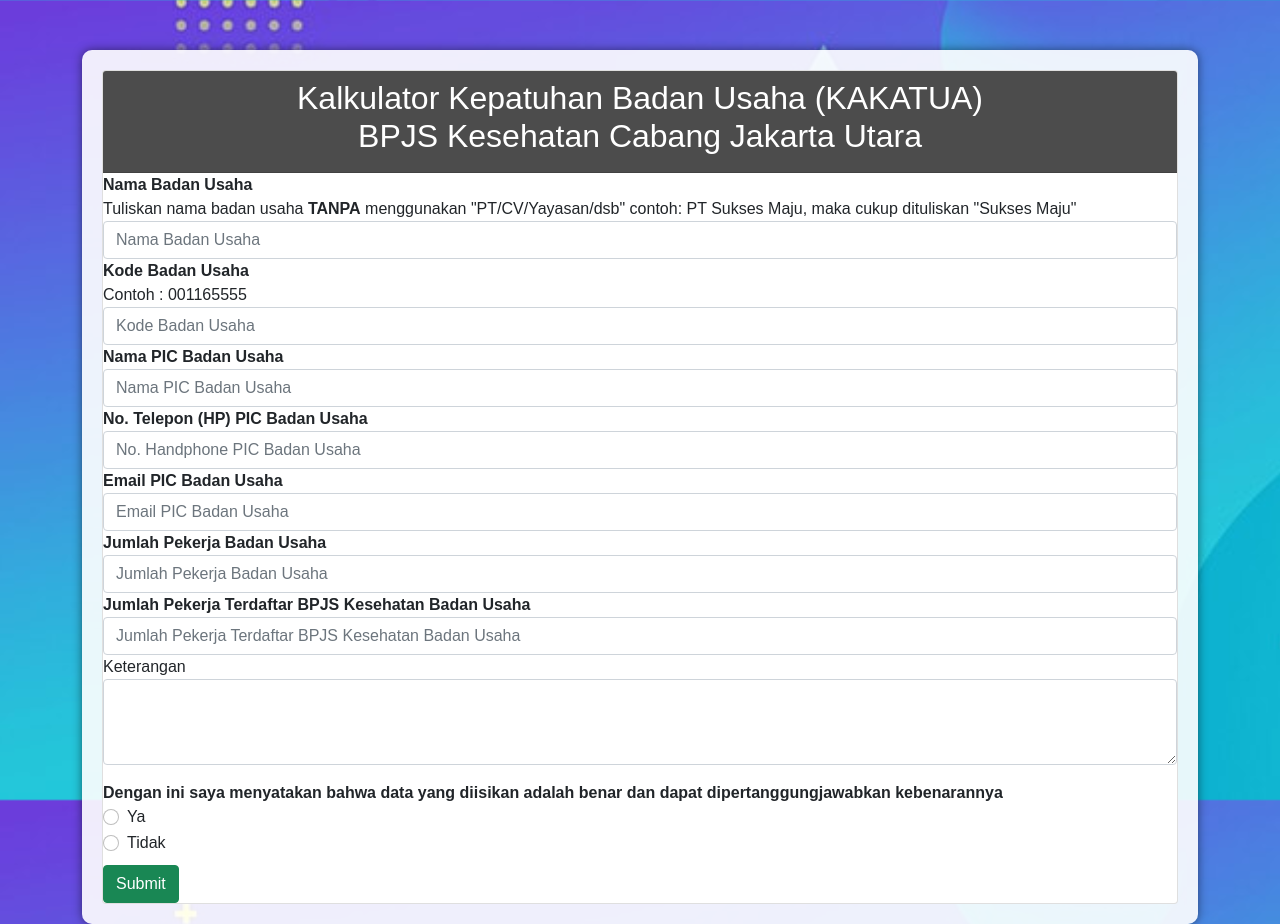
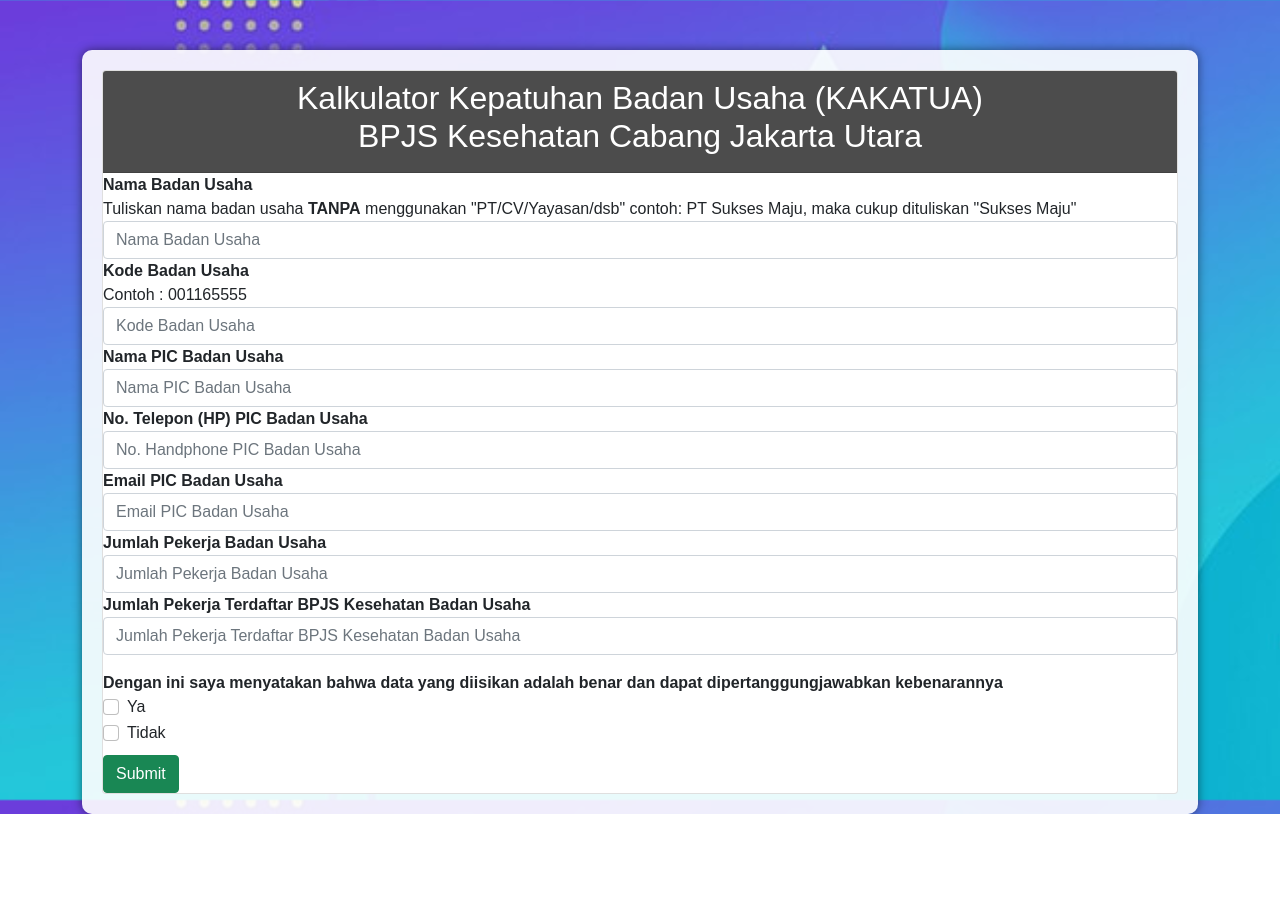
Before and after one commit to Jonathan28savage/SADAKO_OR, a plain HTML site: page index.html in a window 1280 px wide. After the commit the page ends 814 px from the top, so only its background shows below. Drawn offline with nearby package versions, Linux system fonts and the light colour scheme.

Commit message:
Update index.html

```diff
--- a/index.html
+++ b/index.html
@@ -176,21 +176,12 @@
                   required
                 />
               </div>
-              <div class="form-group">
-                <label for="Keterangan">Keterangan</label>
-                <textarea
-                  class="form-control"
-                  id="Keterangan"
-                  name="Keterangan"
-                  rows="3"
-                ></textarea>
-              </div>
               <div class="form-group mt-3">
   <label><b>Dengan ini saya menyatakan bahwa data yang diisikan adalah benar dan dapat dipertanggungjawabkan kebenarannya</b></label>
   <div class="form-check">
     <input
       class="form-check-input"
-      type="radio"
+      type="checkbox"
       name="Konfirmasi Data"
       id="dataSesuai"
       value="Ya"
@@ -201,7 +192,7 @@
   <div class="form-check">
     <input
       class="form-check-input"
-      type="radio"
+      type="checkbox"
       name="Konfirmasi Data"
       id="dataTidakSesuai"
       value="Tidak"
```
